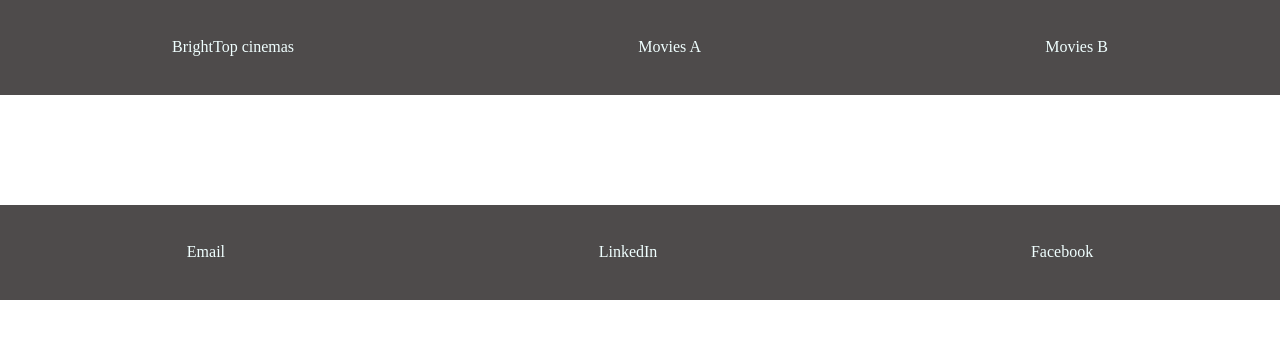
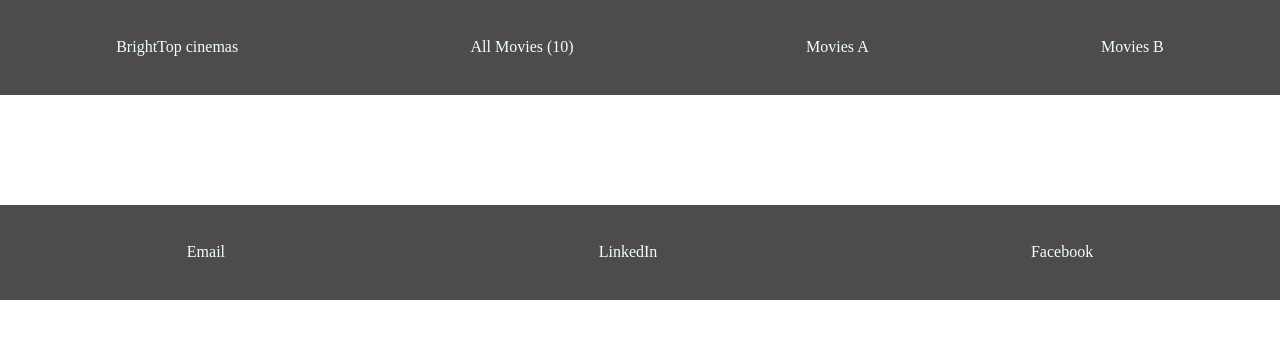
Before and after one commit to mckent05/Javascript_Capstone, a website built with webpack: page src/index.html in a window 1280 px wide. Built offline with nearby package versions, Linux system fonts and the light colour scheme; no server answers.

Commit message:
added counter for items on homepage

```diff
--- a/src/index.html
+++ b/src/index.html
@@ -12,6 +12,7 @@
   <nav>
     <ul class="d-flex j-space-around partial0">
       <li><a href="#">BrightTop cinemas</a></li>
+      <li><a href="#">All Movies <span class="movie-counter"></span></a></li>
       <li><a href="#">Movies A</a></li>
       <li><a href="#">Movies B</a></li>
     </ul>
--- a/src/modules/movies.js
+++ b/src/modules/movies.js
@@ -6,6 +6,7 @@ const movieID = [
   35814, 22622, 28417, 38923, 27387, 28376, 24493, 2589, 41883, 27195,
 ];
 const movieCont = document.querySelector('.movie-cont');
+const movieCounter = document.querySelector('.movie-counter');
 
 const displayMovies = (movieName, image, likes) => {
   movieCont.innerHTML += `<li class ='p-relative d-flex a-center j-center flex-dir'>
@@ -64,6 +65,7 @@ const getMyMovies = (list) => {
   list.forEach((item) => {
     getMovies(item);
   });
+  movieCounter.innerHTML = ` (${list.length})`;
 };
 
 export { movieID, getMyMovies };
```
